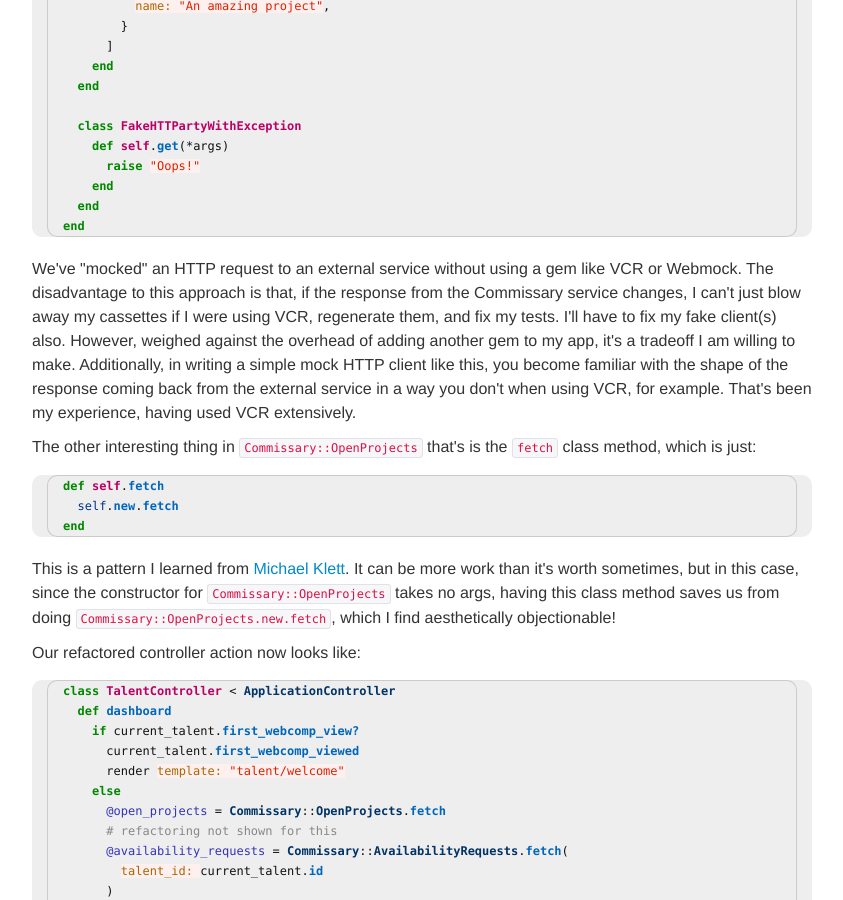
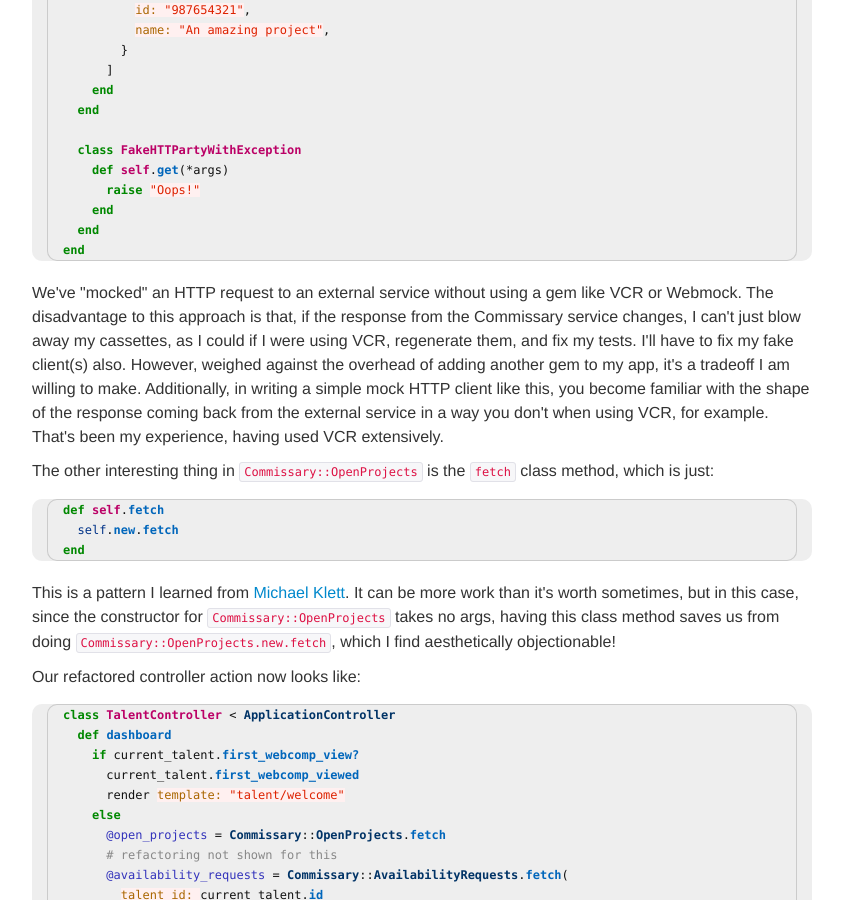
Before and after one commit to speric/speric.github.com, a Jekyll site: the page built from _posts/2016-11-15-a-refactoring-story.md, in a window 1280 px wide and 900 px high, scrolled down 5509 px. Shown: the whole window, without its empty margins (218-1061 px from the left). Built offline with Jekyll 4.4.1, drawn with Linux system fonts in a browser that asks for light colours; some web fonts are replaced; comment, search, counter and statistics services are not loaded; some of the changed text lies outside the part shown.

Commit message:
Typo fixes

```diff
--- a/_posts/2016-11-15-a-refactoring-story.md
+++ b/_posts/2016-11-15-a-refactoring-story.md
@@ -344,7 +346,7 @@ end
   We've "mocked" an HTTP request to an external service without using
   a gem like VCR or Webmock. The disadvantage to this
   approach is that, if the response from the Commissary service changes, I
-  can't just blow away my cassettes if I were using VCR, regenerate them, and fix my
+  can't just blow away my cassettes, as I could if I were using VCR, regenerate them, and fix my
   tests. I'll have to fix my fake client(s) also. However, weighed against the
   overhead of adding another gem to my app, it's a tradeoff I am willing
   to make. Additionally, in writing a simple mock HTTP client like this,
@@ -354,7 +356,7 @@ end
 </p>
 
 <p>
-  The other interesting thing in <code>Commissary::OpenProjects</code> that's
+  The other interesting thing in <code>Commissary::OpenProjects</code>
   is the <code>fetch</code> class method, which is just:
 </p>
 
```
Also changed, not shown: other parts of _posts/2016-11-15-a-refactoring-story.md (+5 -3 lines).
